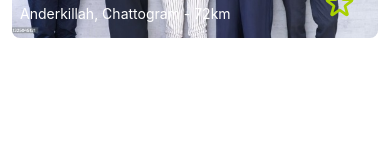
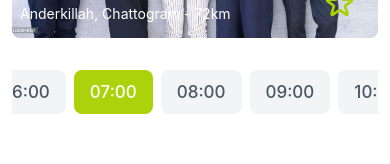
Before and after one commit to MuhammadJunaid01/NeovoTech, a React Native app: screen /Home in a window 390 px wide. Shown: the part 517-681 px from the top of the page. Built offline with nearby package versions, Linux system fonts and the light colour scheme.

Commit message:
Add HoursList and HourCard components; integrate hour selection into HomeScreen

```diff
--- /dev/null
+++ b/src/components/HoursList.tsx
@@ -0,0 +1,36 @@
+import React from 'react';
+import {
+  ScrollView,
+  ScrollViewProps,
+  StyleProp,
+  View,
+  ViewStyle,
+} from 'react-native';
+import tw from '../../tailwind';
+import {HourCard} from './shared';
+interface IProps extends ScrollViewProps {
+  hours: string[];
+  containerStyle?: StyleProp<ViewStyle>;
+  selectedHour?: string;
+  onSelectHour?: (date: string, index: number) => void;
+}
+const HoursList = React.forwardRef<ScrollView, IProps>(
+  ({hours, containerStyle, selectedHour, onSelectHour, ...rest}, ref) => {
+    return (
+      <View style={[tw``, containerStyle]}>
+        <ScrollView ref={ref} {...rest}>
+          {hours.map((hour, index) => (
+            <HourCard
+              hour={hour}
+              key={index}
+              isActive={selectedHour === hour}
+              onPress={hourParam => onSelectHour?.(hourParam, index)}
+            />
+          ))}
+        </ScrollView>
+      </View>
+    );
+  },
+);
+
+export default HoursList;
--- /dev/null
+++ b/src/components/shared/HourCard.tsx
@@ -0,0 +1,33 @@
+import React from 'react';
+import {TouchableOpacity} from 'react-native';
+import tw from '../../../tailwind';
+import ThemedText from './ThemedText';
+
+interface HourCardProps {
+  hour: string;
+  isActive: boolean;
+  onPress: (hour: string) => void;
+}
+
+// const CARD_WIDTH = 80;
+// const CARD_MARGIN = 8;
+
+const HourCard: React.FC<HourCardProps> = React.memo(
+  ({hour, isActive, onPress}) => {
+    return (
+      <TouchableOpacity
+        onPress={() => onPress(hour)}
+        style={tw`px-4 py-3 rounded-lg mx-1 ${
+          isActive ? 'bg-[#ACD20B]' : 'bg-gray-100'
+        }`}>
+        <ThemedText
+          variant="h3"
+          color={isActive ? 'text-white' : 'text-gray-600'}
+          style={tw`text-center font-medium `}>
+          {hour}
+        </ThemedText>
+      </TouchableOpacity>
+    );
+  },
+);
+export default HourCard;
--- a/src/components/shared/index.ts
+++ b/src/components/shared/index.ts
@@ -1,5 +1,6 @@
 import CalendarDate from './CalendarDate';
 import FlexView from './FlexView';
+import HourCard from './HourCard';
 import NumericScrollableCalendarMonth from './NumericScrollableCalendarMonth';
 import ThemedText from './ThemedText';
 import TodoItem from './TodoItem';
@@ -8,6 +9,7 @@ import UniversalSearchBar from './UniversalSearchBar';
 export {
   CalendarDate,
   FlexView,
+  HourCard,
   NumericScrollableCalendarMonth,
   ThemedText,
   TodoItem,
--- /dev/null
+++ b/src/lib/data.ts
@@ -0,0 +1,26 @@
+export const hours: string[] = [
+  '00:00',
+  '01:00',
+  '02:00',
+  '03:00',
+  '04:00',
+  '05:00',
+  '06:00',
+  '07:00',
+  '08:00',
+  '09:00',
+  '10:00',
+  '11:00',
+  '12:00',
+  '13:00',
+  '14:00',
+  '15:00',
+  '16:00',
+  '17:00',
+  '18:00',
+  '19:00',
+  '20:00',
+  '21:00',
+  '22:00',
+  '23:00',
+];
--- /dev/null
+++ b/src/lib/index.ts
@@ -0,0 +1 @@
+export * from './data';
--- a/src/screens/HomeScreen.tsx
+++ b/src/screens/HomeScreen.tsx
@@ -10,19 +10,24 @@ import {
   ThemedText,
   UniversalSearchBar,
 } from '../components';
+import HoursList from '../components/HoursList';
 import {ICurrentMonthDate} from '../interfaces';
-import {getCalendarMonth, getToDay} from '../utils';
+import {hours} from '../lib';
+import {getCalendarMonth, getCurrentHour, getToDay} from '../utils';
 interface IState {
   selectedDate: ICurrentMonthDate;
+  selectedHour: string;
 }
 const initialState: IState = {
   selectedDate: getToDay(),
+  selectedHour: getCurrentHour(),
 };
 const HomeScreen = React.memo(() => {
   const month = useMemo(() => getCalendarMonth(), []);
   const [state, setState] = useState(initialState);
   //==========ref===============
   const scrollViewRef = useRef<ScrollView>(null);
+  const hourListScrollViewRef = useRef<ScrollView>(null);
   //logic
   /* The `onStateUpdate` function is a callback function created using the `useCallback` hook in React.
    It takes two parameters: `key` of type `keyof IState` and `value` of type `any`. */
@@ -34,13 +39,21 @@ const HomeScreen = React.memo(() => {
 
   /* The `onPressDateSelect` function is a callback function created using the `useCallback` hook. It
      takes two parameters: `selectedDate` of type `ICurrentMonthDate` and `index` of type `number`. */
-  const onPressDateSelect = useCallback(
-    (selectedDate: ICurrentMonthDate, index: number) => {
-      onStateUpdate('selectedDate', selectedDate);
-      scrollViewRef.current?.scrollTo({
-        x: index * 80,
-        animated: true,
-      });
+  const onPressSelect = useCallback(
+    (key: keyof IState, val: any, index: number) => {
+      onStateUpdate(key, val);
+      if (key === 'selectedDate') {
+        scrollViewRef.current?.scrollTo({
+          x: index * 80,
+          animated: true,
+        });
+      }
+      if (key === 'selectedHour') {
+        hourListScrollViewRef.current?.scrollTo({
+          x: index * 80,
+          animated: true,
+        });
+      }
     },
     [onStateUpdate],
   );
@@ -50,14 +63,28 @@ const HomeScreen = React.memo(() => {
       item => item.date === state.selectedDate.date,
     );
 
-    if (currentIndex !== -1) {
-      // Scroll to the current date index on initial render
-      scrollViewRef.current?.scrollTo({
-        x: currentIndex * 80, // Assuming each item width (75px + 5px margin)
+    // Find the index of the current hour
+    const currentHourIndex = hours.findIndex(
+      hour => hour === state.selectedHour,
+    );
+
+    // Scroll HoursList to the current hour index
+    if (currentHourIndex !== -1) {
+      hourListScrollViewRef.current?.scrollTo({
+        x: currentHourIndex * 80, // Assuming each hour item width (75px + 5px margin)
         animated: false, // No animation on initial render
       });
     }
-  }, [month, state.selectedDate.date]);
+
+    // Scroll Calendar to the current date index
+    if (currentIndex !== -1) {
+      scrollViewRef.current?.scrollTo({
+        x: currentIndex * 80, // Assuming each date item width (75px + 5px margin)
+        animated: false, // No animation on initial render
+      });
+    }
+  }, [month, state.selectedDate.date, state.selectedHour]);
+
   return (
     <View style={tw` flex-1 bg-white p-3 `}>
       <ScrollView
@@ -96,9 +123,21 @@ const HomeScreen = React.memo(() => {
           data={month}
           ref={scrollViewRef}
           selectedDate={state.selectedDate}
-          onSelectDate={onPressDateSelect}
+          onSelectDate={(date, index) =>
+            onPressSelect('selectedDate', date, index)
+          }
         />
         <HeroBanner height={250} image={HeroImage} />
+        <HoursList
+          showsHorizontalScrollIndicator={false}
+          horizontal
+          hours={hours}
+          ref={hourListScrollViewRef}
+          selectedHour={state.selectedHour}
+          onSelectHour={(hour, index) =>
+            onPressSelect('selectedHour', hour, index)
+          }
+        />
       </ScrollView>
     </View>
   );
--- a/src/utils/getCalendarMonth.ts
+++ b/src/utils/getCalendarMonth.ts
@@ -28,3 +28,9 @@ export const getToDay = (): ICurrentMonthDate => {
     day: daysOfWeek[today.getDay()], // Get the day abbreviation
   };
 };
+export const getCurrentHour = (): string => {
+  const now = new Date();
+  const hours = now.getHours().toString().padStart(2, '0'); // Ensures 2-digit hour
+  const minutes = '00'; // Fixed minutes as "00"
+  return `${hours}:${minutes}`;
+};
```
